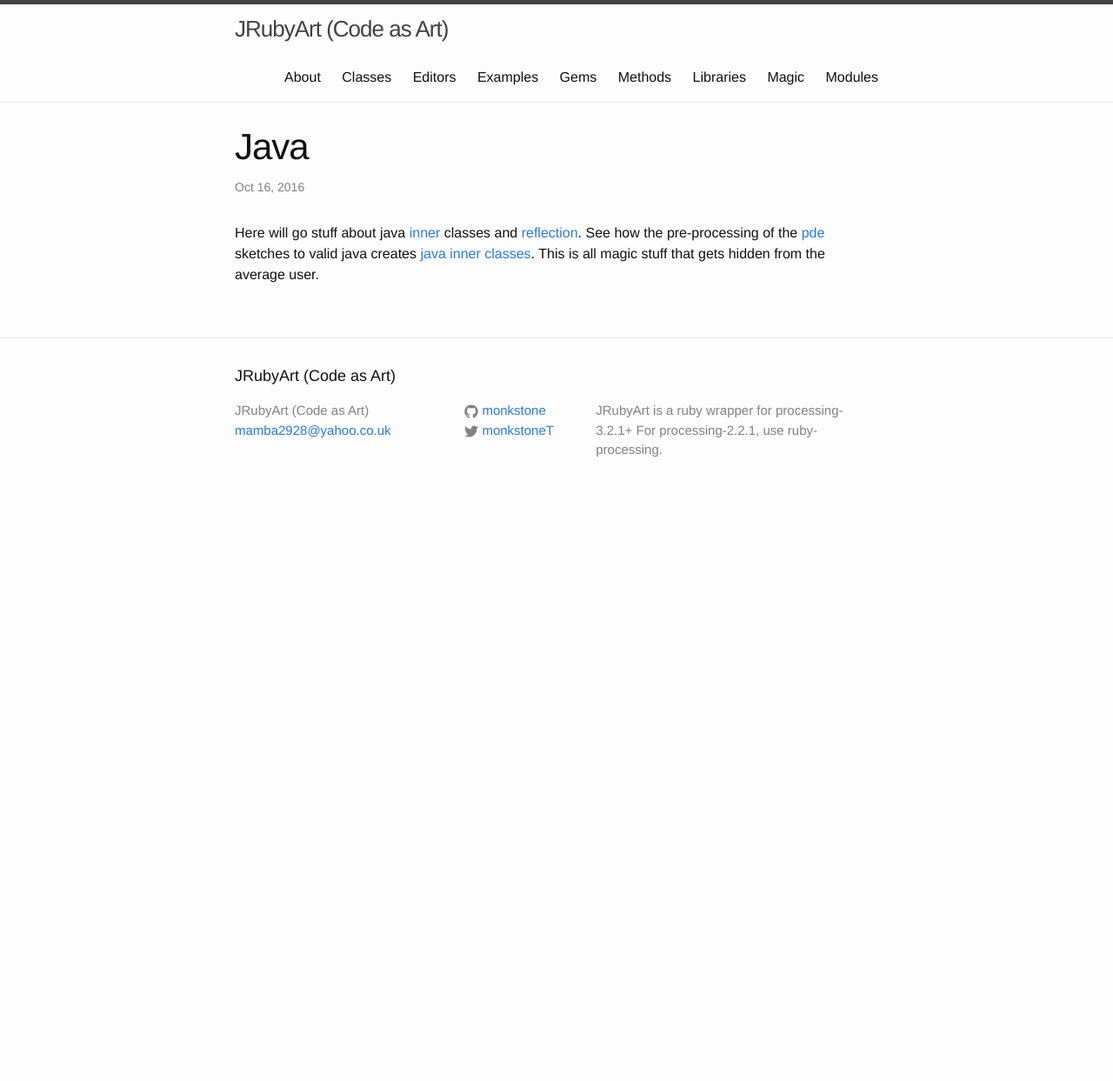
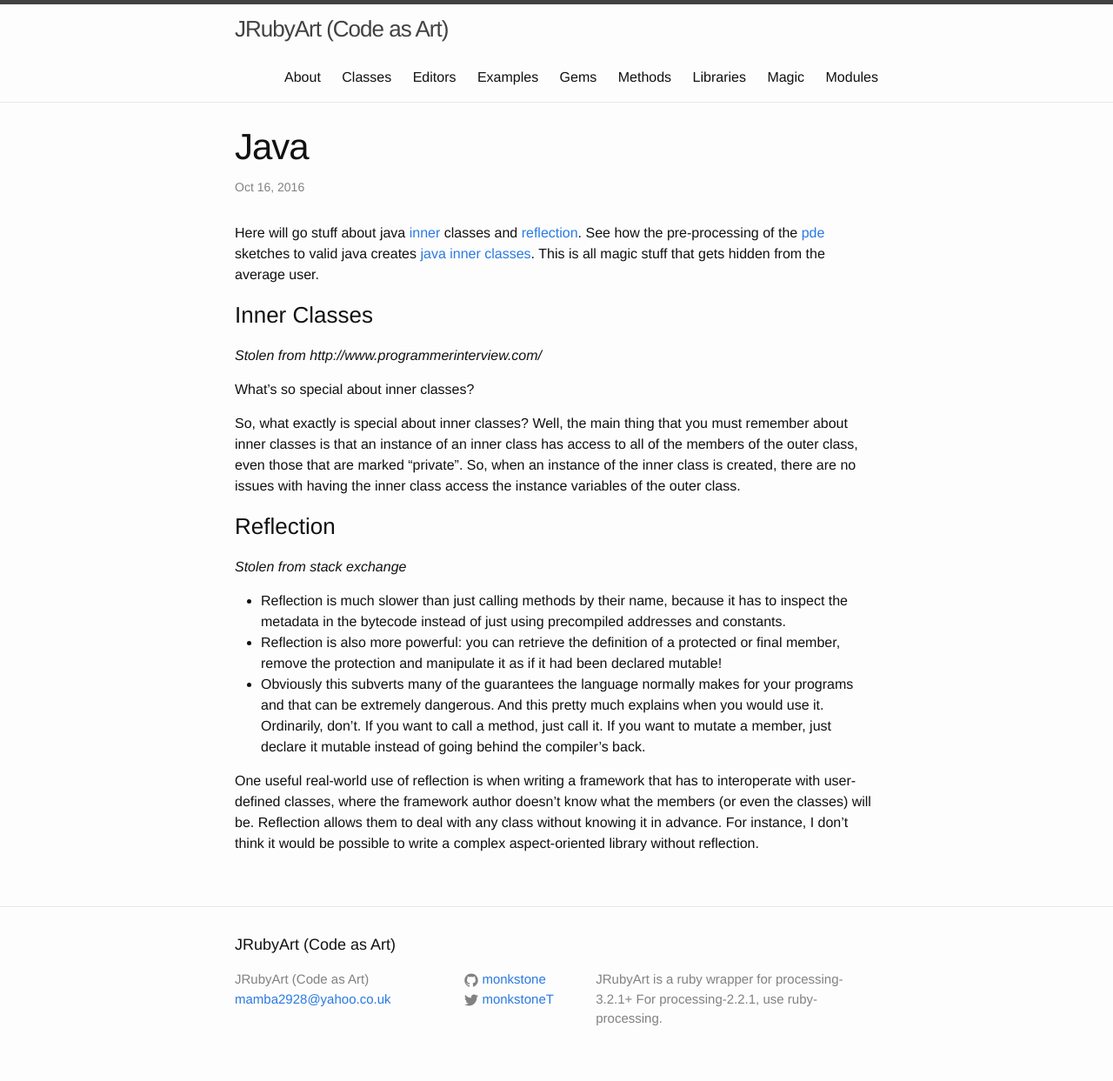
Before and after one commit to ruby-processing/JRubyArt, a Jekyll site: the page built from _magic/java.md, in a window 1280 px wide. Shown: the whole page at 87% size. Built offline with Jekyll 4.4.1, drawn with Linux system fonts in a browser that asks for light colours; before the commit the page ends 900 px from its top, so only the background shows below that.

Commit message:
more about java magic

```diff
--- a/_magic/java.md
+++ b/_magic/java.md
@@ -4,6 +4,24 @@ title:  "Java"
 keywords: ruby, java, jruby
 ---
 Here will go stuff about java [inner][inner] classes and [reflection][reflection]. See how the pre-processing of the [pde][pde] sketches to valid java creates [java inner classes][pde]. This is all magic stuff that gets hidden from the average user.
+### Inner Classes ###
+
+_Stolen from http://www.programmerinterview.com/_
+
+What’s so special about inner classes?
+
+So, what exactly is special about inner classes? Well, the main thing that you must remember about inner classes is that an instance of an inner class has access to all of the members of the outer class, even those that are marked “private”. So, when an instance of the inner class is created, there are no issues with having the inner class access the instance variables of the outer class.
+
+### Reflection ###
+
+_Stolen from stack exchange_
+
+* Reflection is much slower than just calling methods by their name, because it has to inspect the metadata in the bytecode instead of just using precompiled addresses and constants.
+* Reflection is also more powerful: you can retrieve the definition of a protected or final member, remove the protection and manipulate it as if it had been declared mutable!
+* Obviously this subverts many of the guarantees the language normally makes for your programs and that can be extremely dangerous.
+And this pretty much explains when you would use it. Ordinarily, don't. If you want to call a method, just call it. If you want to mutate a member, just declare it mutable instead of going behind the compiler's back.
+
+One useful real-world use of reflection is when writing a framework that has to interoperate with user-defined classes, where the framework author doesn't know what the members (or even the classes) will be. Reflection allows them to deal with any class without knowing it in advance. For instance, I don't think it would be possible to write a complex aspect-oriented library without reflection.
 
 [reflection]:https://docs.oracle.com/javase/tutorial/reflect/
 [inner]:https://docs.oracle.com/javase/tutorial/java/javaOO/innerclasses.html
```
